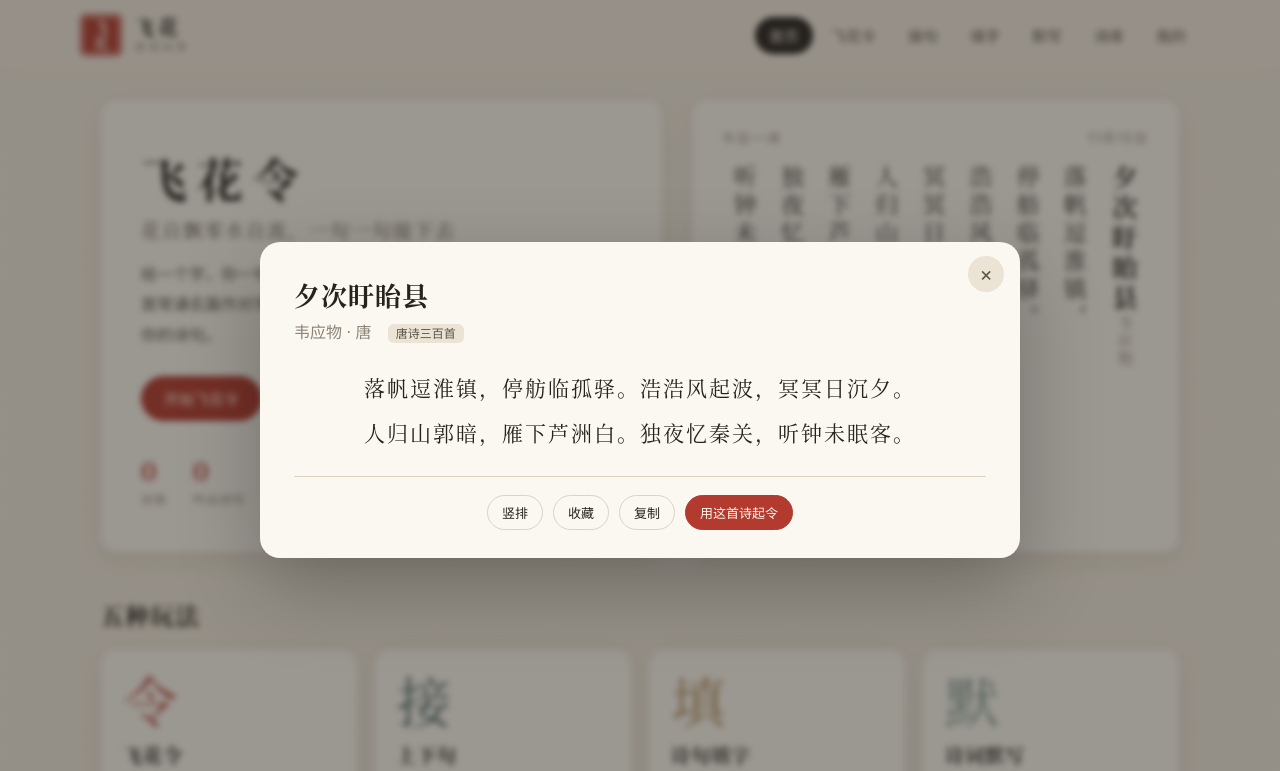
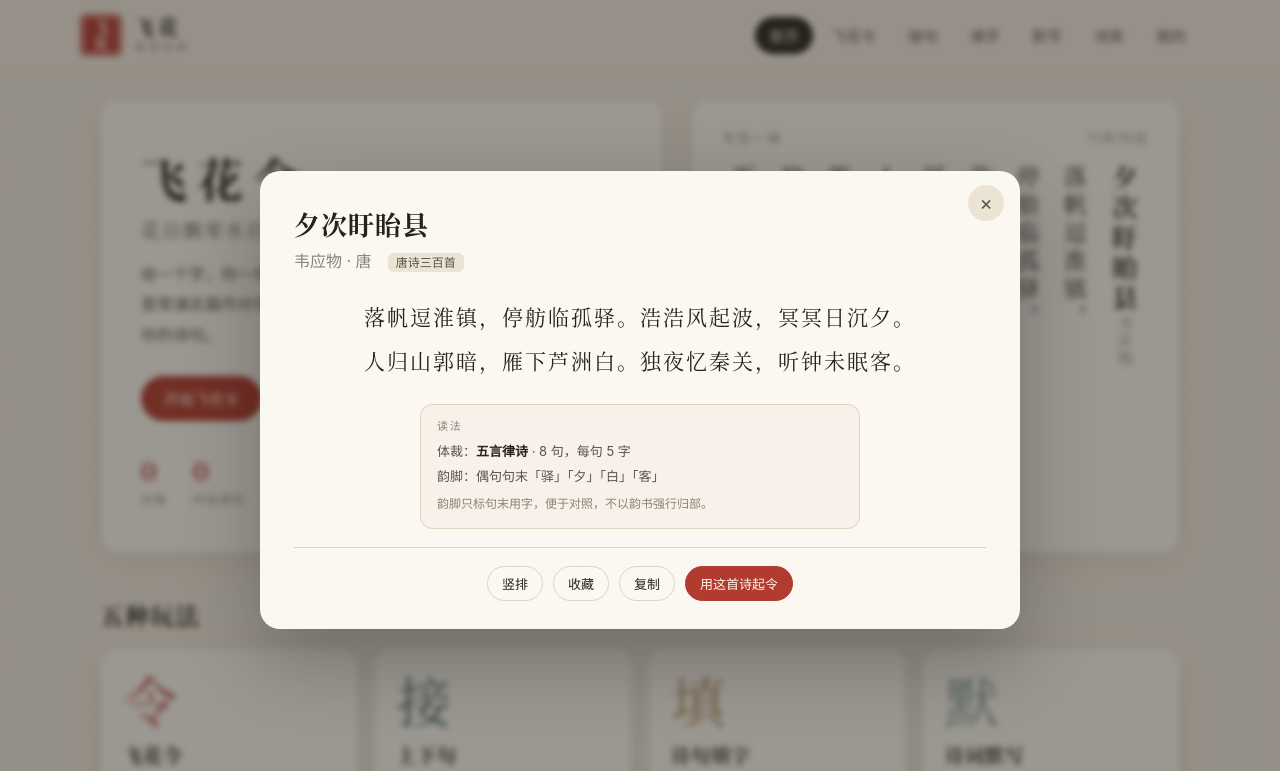
Before and after one commit to mingchuxue/feihua, a plain HTML site: page index.html in a window 1280 px wide. Both pictures are taken after a click on the button "读全诗". Shown: the top 771 px of the page. Drawn offline with Linux system fonts and the light colour scheme; a web font is replaced by a local one.

Commit message:
诗库可按体裁筛选，读诗时展示体裁与韵脚

```diff
--- a/app.js
+++ b/app.js
@@ -76,12 +76,36 @@ function closeModal() { Motion.close($('#modal'), () => { $('#modal').hidden = t
 $('#modal').addEventListener('click', e => { if (e.target.closest('[data-close]')) closeModal(); });
 document.addEventListener('keydown', e => { if (e.key === 'Escape' && !$('#modal').hidden) closeModal(); });
 
+function poemForm(p) {
+  const segs = (p.segs || []).filter(Boolean);
+  const n = segs.length;
+  const lens = [...new Set(segs.map(s => s.length))];
+  const src = p.s || '', t = p.t || '';
+  const ci = /词/.test(src) || /(浣溪沙|菩萨蛮|念奴娇|水调歌头|蝶恋花|满江红|虞美人|浪淘沙|如梦令|西江月|临江仙|渔家傲|江城子|破阵子|清平乐|青玉案|踏莎行|定风波|醉花阴|声声慢|永遇乐|雨霖铃|扬州慢|苏幕遮|卜算子|采桑子|鹧鸪天|南乡子|忆江南|长相思|渔歌子|点绛唇)/.test(t);
+  let form = '古体';
+  if (ci) form = '词';
+  else if (lens.length === 1 && lens[0] === 4) form = '四言';
+  else if (lens.length === 1 && lens[0] === 5) form = n === 4 ? '五言绝句' : n === 8 ? '五言律诗' : '五言诗';
+  else if (lens.length === 1 && lens[0] === 7) form = n === 4 ? '七言绝句' : n === 8 ? '七言律诗' : '七言诗';
+  else if (lens.length === 1 && lens[0] === 6) form = '六言诗';
+  else form = '杂言';
+  if (/诗经/.test(src) && (form === '四言' || form === '杂言')) form = form === '四言' ? '四言（诗经）' : form;
+  const ends = segs.map(s => s.slice(-1));
+  const even = ends.filter((_, i) => i % 2 === 1);
+  return { form, n, lens, ends, even, key: ({ '五言绝句': '五绝', '七言绝句': '七绝', '五言律诗': '五律', '七言律诗': '七律', '词': '词' }[form] || '其他') };
+}
 function showPoem(pid, mark) {
   const p = P[pid]; if (!p) return;
   const fav = S.fav.includes(p.a + '|' + p.t + '|' + p.lines[0]);
   const body = p.lines.map(l => { let h = esc(l); if (mark) h = h.split(esc(mark)).join(`<em>${esc(mark)}</em>`); return h; }).join('<br>');
+  const pf = poemForm(p);
+  const lenTxt = pf.lens.length === 1 ? `每句 ${pf.lens[0]} 字` : `句长 ${pf.lens.join(' / ')} 字`;
+  const rhymeTxt = (pf.form.includes('绝句') || pf.form.includes('律诗')) && pf.even.length
+    ? `偶句句末「${pf.even.join('」「')}」`
+    : (pf.ends.length ? `各句句末「${pf.ends.join('」「')}」` : '');
   modal(`<div class="poem-h"><div><h2>${esc(p.t)}</h2><div class="au">${esc(p.a)}${p.d ? ' · ' + esc(p.d) : ''}　<span class="tag">${esc(p.s)}</span></div></div></div>
   <div class="poem-body" id="pbody">${body}</div>
+  <div class="poem-read"><div class="pr-k">读法</div><p>体裁：<b>${esc(pf.form)}</b> · ${pf.n} 句，${lenTxt}</p>${rhymeTxt ? `<p>韵脚：${esc(rhymeTxt)}</p>` : ''}<p class="pr-n">韵脚只标句末用字，便于对照，不以韵书强行归部。</p></div>
   <div class="poem-acts"><button class="btn sm" id="pv">竖排</button><button class="btn sm ${fav ? 'ink' : ''}" id="pf">${fav ? '已收藏' : '收藏'}</button><button class="btn sm" id="pc">复制</button><button class="btn sm pri" id="pl">用这首诗起令</button></div>`);
   $('#pv').onclick = e => { const b = $('#pbody'); b.classList.toggle('v'); e.target.textContent = b.classList.contains('v') ? '横排' : '竖排'; };
   $('#pf').onclick = e => { const k = p.a + '|' + p.t + '|' + p.lines[0]; const i = S.fav.indexOf(k); if (i >= 0) S.fav.splice(i, 1); else S.fav.unshift(k); save(); e.target.textContent = i >= 0 ? '收藏' : '已收藏'; e.target.classList.toggle('ink', i < 0); toast(i >= 0 ? '已取消收藏' : '已收藏'); };
@@ -410,7 +434,7 @@ function renderQuizDone() {
 }
 
 /* ---------- 诗库 ---------- */
-const LIB = { q: '', src: '全部', dyn: '全部', au: '', n: 60, ext: false };
+const LIB = { q: '', src: '全部', dyn: '全部', au: '', form: '', n: 60, ext: false };
 const SRC = ['全部', '统编教材', '唐诗三百首', '宋词三百首', '千家诗', '诗经', '南唐二主词', '曹操诗集', '名篇补遗', '收藏'];
 function renderLib() {
   const DYN = ['全部','先秦','汉','魏晋','南北朝','唐','五代','宋','元','明','清'];
@@ -421,6 +445,7 @@ function renderLib() {
   <label class="chip" style="cursor:pointer"><input type="checkbox" id="ext" ${LIB.ext ? 'checked' : ''} style="margin:0 6px 0 0;accent-color:#b23a2e">含两万首扩展诗库</label></div>
   <div class="filters" id="srcF">${SRC.map(s => `<button class="chip ${LIB.src === s ? 'on' : ''}" data-s="${s}">${s}</button>`).join('')}</div>
   <div class="filters" id="dynF">${DYN.map(s => `<button class="chip ${LIB.dyn === s ? 'on' : ''}" data-d="${s}">${s}</button>`).join('')}</div>
+  <div class="filters" id="formF">${[['','全部体裁'],['五绝','五绝'],['七绝','七绝'],['五律','五律'],['七律','七律'],['词','词'],['其他','其他']].map(([k,n]) => `<button class="chip ${LIB.form === k ? 'on' : ''}" data-f="${k}">${n}</button>`).join('')}</div>
   <div class="filters" id="auF"></div>
   <div class="muted" id="cnt" style="font-size:13px;margin-bottom:12px"></div>
   <div class="grid" id="grid"></div><div class="more" id="more"></div>`;
@@ -436,6 +461,7 @@ function renderLib() {
       if (!favIds && LIB.src !== '全部') { if (LIB.src === '名篇补遗' ? !(p.core && /^全/.test(p.s)) : p.s !== LIB.src) continue; }
       if (LIB.dyn !== '全部' && dynOf(p) !== LIB.dyn) continue;
       if (LIB.au && p.a !== LIB.au) continue;
+      if (LIB.form && poemForm(p).key !== LIB.form) continue;
       if (q && !(p.t.includes(q) || p.a.includes(q) || p.segs.some(s => s.includes(q)) || p.lines.join('').includes(q))) continue;
       res.push(i);
       if (p.a) auths[p.a] = (auths[p.a] || 0) + 1;
@@ -455,6 +481,7 @@ function renderLib() {
   $('#ext').onchange = e => { LIB.ext = e.target.checked; if (LIB.ext) { loadExt().then(() => { if (route() === 'ku') run(); }); } run(); };
   $$('#srcF .chip', view).forEach(b => b.onclick = () => { LIB.src = b.dataset.s; LIB.au = ''; LIB.n = 60; renderLib(); });
   $$('#dynF .chip', view).forEach(b => b.onclick = () => { LIB.dyn = b.dataset.d; LIB.au = ''; LIB.n = 60; renderLib(); });
+  $$('#formF .chip', view).forEach(b => b.onclick = () => { LIB.form = b.dataset.f; LIB.n = 60; renderLib(); });
   run();
 }
 
--- a/style.css
+++ b/style.css
@@ -286,3 +286,9 @@ h1,h2,h3{font-family:var(--serif);font-weight:700;letter-spacing:1px}
 .mo-res.ok{background:#eef7f0;color:#2b6b40}
 .mo-res.bad{background:#fdf4f3;color:var(--zhu)}
 @media (max-width:680px){.nav a{padding:8px 10px;font-size:14px}}
+
+.poem-read{margin:4px auto 18px;max-width:440px;text-align:left;background:rgba(178,58,46,.04);border:1px solid var(--line);border-radius:12px;padding:12px 16px;font-size:13px;color:var(--ink2);line-height:1.75}
+.poem-read .pr-k{font-size:11px;letter-spacing:.16em;color:var(--ink3);margin-bottom:4px}
+.poem-read p{margin:2px 0}
+.poem-read b{font-weight:650;color:var(--ink)}
+.poem-read .pr-n{margin-top:6px;font-size:12px;color:var(--ink3)}
--- a/sw.js
+++ b/sw.js
@@ -1,4 +1,4 @@
-const C = 'feihua-v4';
+const C = 'feihua-v5';
 const CORE = ['./', 'index.html', 'style.css', 'app.js', 'motion.js', 'motion.css', 'icon.svg', 'data/core.json', 'manifest.webmanifest', 'wenkai.woff2'];
 self.addEventListener('install', e => { e.waitUntil(caches.open(C).then(c => c.addAll(CORE)).then(() => self.skipWaiting())); });
 self.addEventListener('activate', e => { e.waitUntil(caches.keys().then(ks => Promise.all(ks.filter(k => k !== C).map(k => caches.delete(k)))).then(() => self.clients.claim())); });
```
